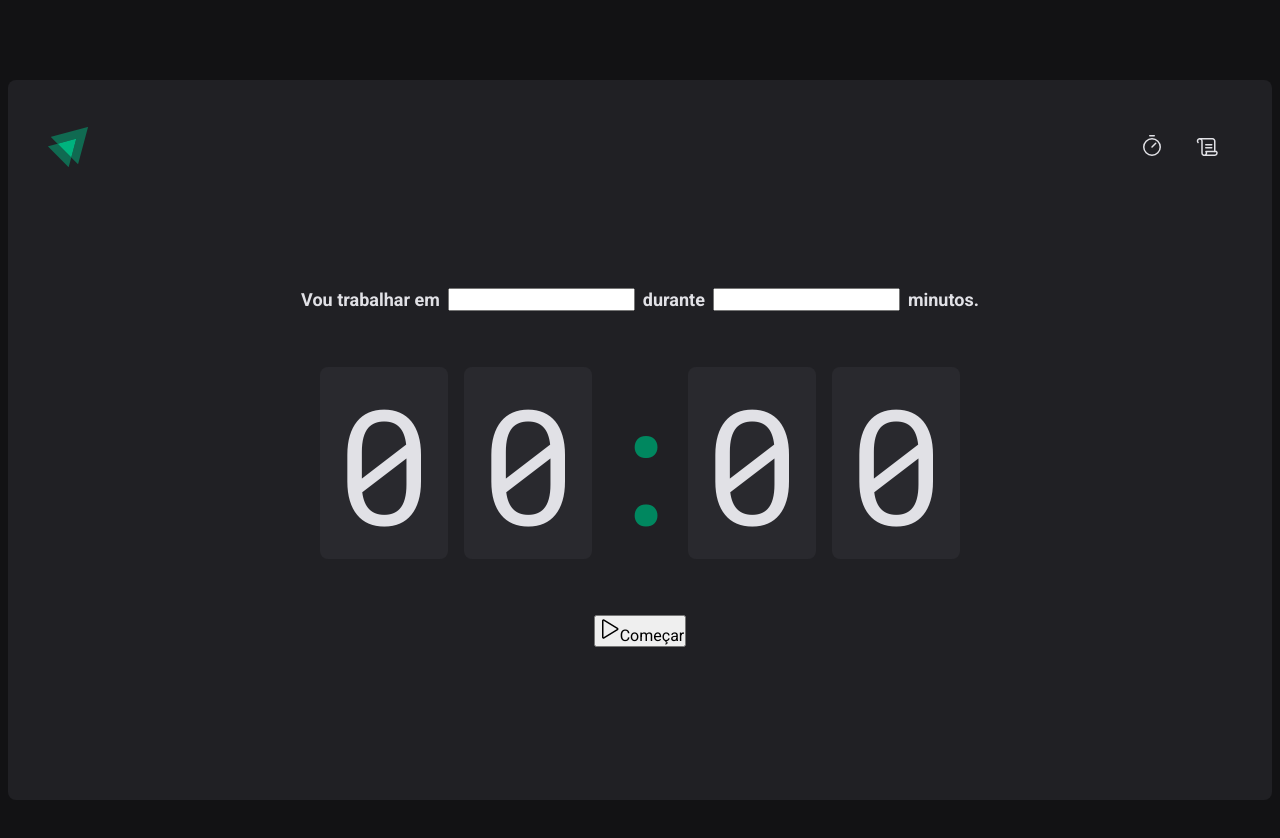
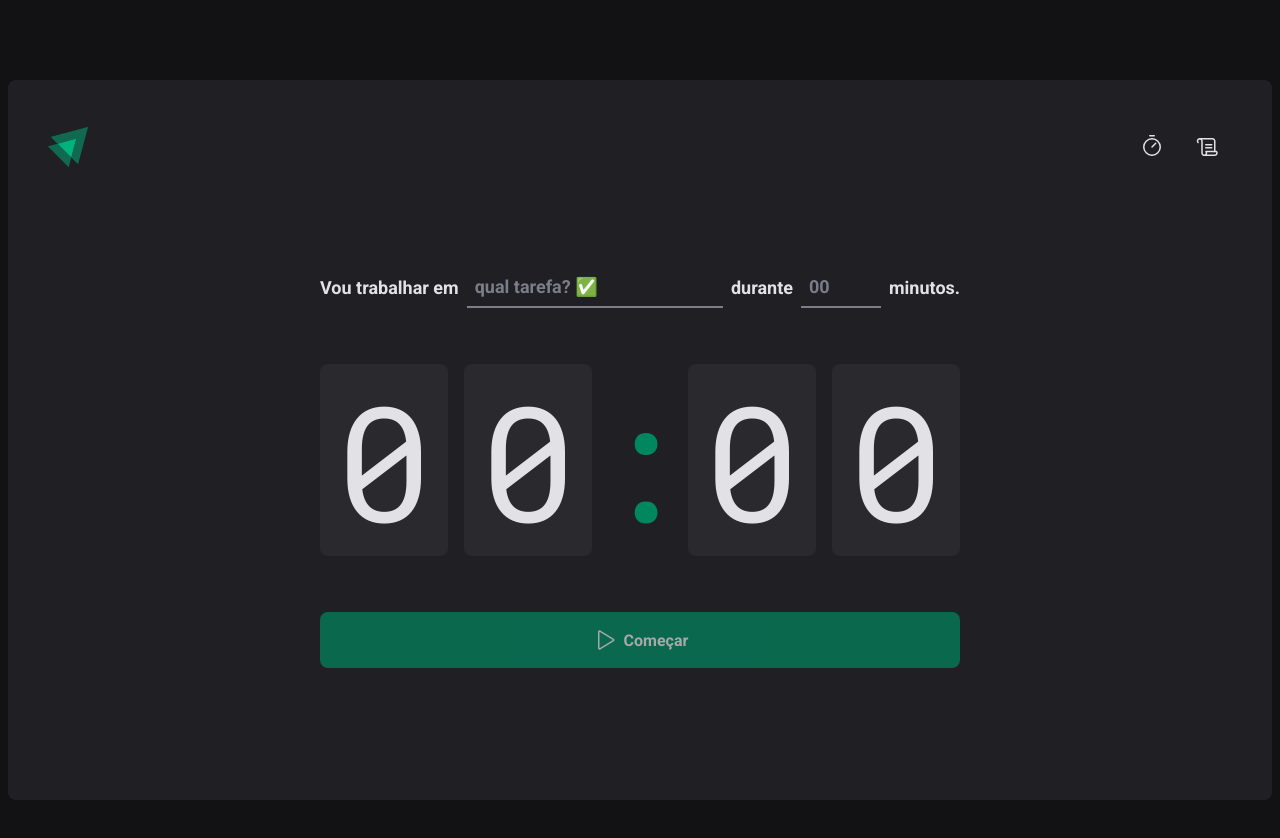
Before and after one commit to jonathancs/reactPomodoro, a React (Vite) app: page / in a window 1280 px wide. Shown: the top 838 px of the page. Built offline with nearby package versions, Linux system fonts and the light colour scheme.

Commit message:
finalizacao da home - concluido

```diff
--- a/src/pages/Home/index.tsx
+++ b/src/pages/Home/index.tsx
@@ -1,5 +1,5 @@
 import { Play } from "phosphor-react";
-import { CountdownContainer, FormContainer, HomeContainer, Separator } from "./styles";
+import { CountdownContainer, FormContainer, HomeContainer, MinutesAmountInput, Separator, StartCountdownButton, TaskInput } from "./styles";
 
 export function Home () {
     return (
@@ -7,9 +7,14 @@
             <form action="">
                 <FormContainer>
                     <label htmlFor="task">Vou trabalhar em</label>
-                    <input id="task" />
+                    <TaskInput id="task" placeholder="qual tarefa? ✅"/>
+
                     <label htmlFor="">durante</label>
-                    <input type="number" id="minutesAmount" />
+                    <MinutesAmountInput
+                        type="number"
+                        id="minutesAmount"
+                        placeholder="00"
+                    />
 
                     <span>minutos.</span>
                 </FormContainer>
@@ -22,10 +27,10 @@
                     <span>0</span>
                 </CountdownContainer>
 
-                <button type="submit">
+                <StartCountdownButton disabled type="submit">
                     <Play size={24} />
                     Começar
-                </button>
+                </StartCountdownButton>
             </form>
         </HomeContainer>
     )
--- a/src/pages/Home/styles.ts
+++ b/src/pages/Home/styles.ts
@@ -28,6 +28,37 @@
   flex-wrap: wrap;
 `
 
+const BaseInput = styled.input`
+  background:transparent;
+  height:2.5rem;
+  border:0;
+  border-bottom: 2px solid ${(props) => props.theme['gray-500']};
+  font-weight: bold;
+  font-size:1.125rem;
+  padding: 0 0.5rem;
+  color: ${(props) => props.theme['gray-100']};
+
+  &:focus {
+    box-shadow: none;
+    border-color: ${(props) => props.theme['green-500']};
+  }
+
+  &::placeholder {
+    color: ${(props) => props.theme['gray-500']};
+
+  }
+
+
+`
+
+export const TaskInput = styled(BaseInput)`
+  flex:1;
+
+`
+export const MinutesAmountInput = styled(BaseInput)`
+  width:4rem;
+`
+
 export const CountdownContainer = styled.div`
   font-family: 'Roboto Mono', monospace;
   font-size: 10rem;
@@ -55,3 +86,30 @@
   justify-content:center;
 
 `
+
+export const StartCountdownButton = styled.button`
+  width: 100%;
+  border: 0;
+  padding:1rem;
+  border-radius:8px;
+  display:flex;
+  align-items:center;
+  justify-content:center;
+  gap:0.5rem;
+  font-weight: bold;
+  cursor:pointer;
+
+  background: ${props => props.theme['green-500']};
+  color: ${props => props.theme['gray-100']};
+
+  &:disabled {
+    opacity:0.7;
+    cursor:not-allowed;
+  }
+
+  &:not(disabled):hover {
+    background: ${props => props.theme['green-700']};
+
+  }
+
+`
```
